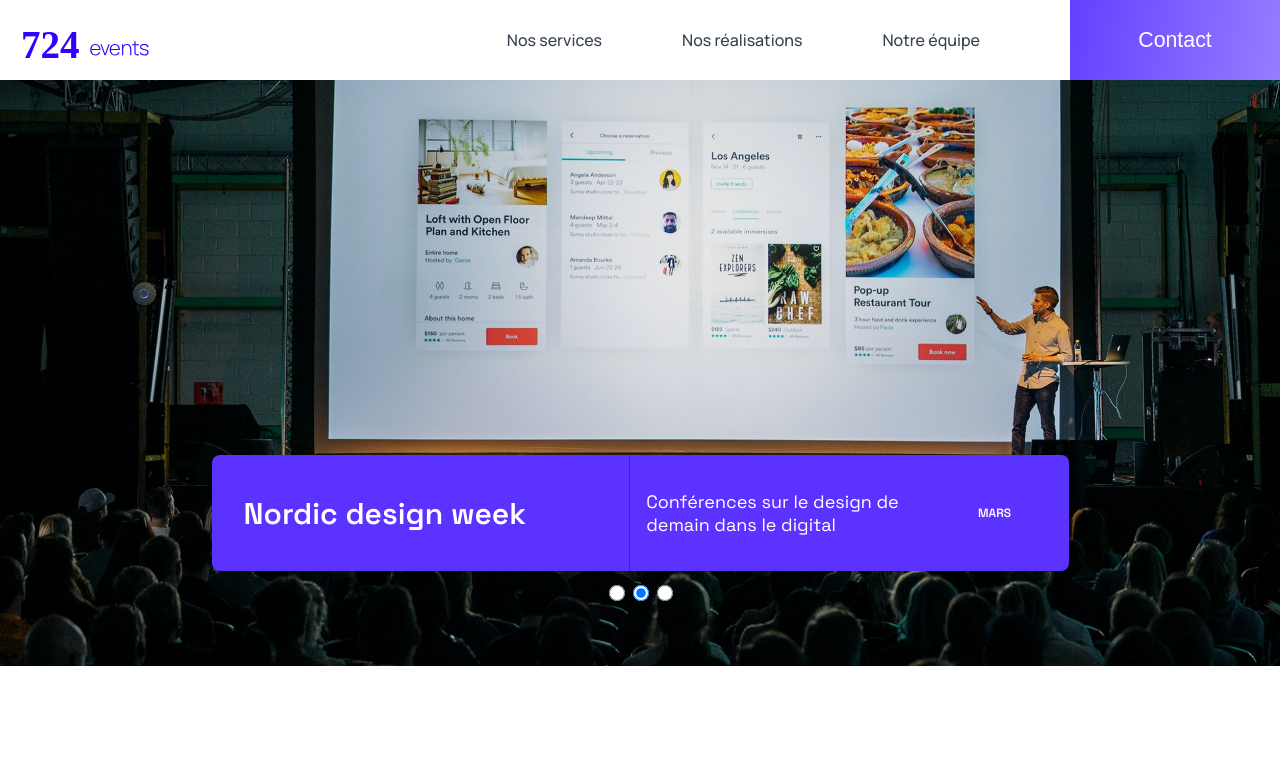
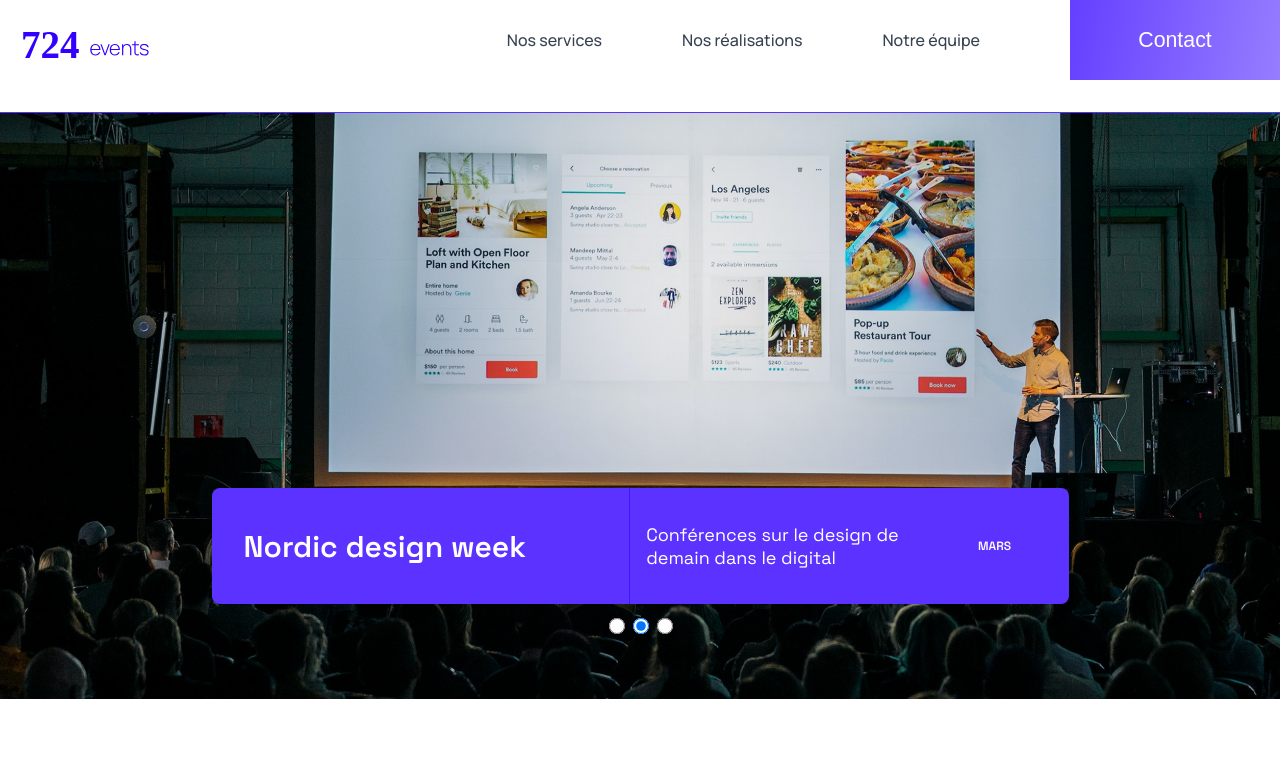
Before and after one commit to samylouati/724event, a React (Create React App) app: page / in a window 1280 px wide. Shown: the top 773 px of the page. Built offline with nearby package versions, Linux system fonts and the light colour scheme.

Commit message:
Ajout defilement header

```diff
--- a/src/containers/Menu/style.scss
+++ b/src/containers/Menu/style.scss
@@ -4,13 +4,6 @@ header {
   height: 112px;
 }
 
-.sticky-menu {
-  position: fixed;
-  top: 0;
-  width: 100%;
-  z-index: 1000;
-  background-color: white;
-}
 nav {
   font-family: "Manrope", sans-serif;
   font-weight: 500;
--- a/src/pages/Home/index.js
+++ b/src/pages/Home/index.js
@@ -1,3 +1,5 @@
+import { useEffect } from "react"; // Pour gerer le defilement du header
+
 import Menu from "../../containers/Menu";
 import ServiceCard from "../../components/ServiceCard";
 import EventCard from "../../components/EventCard";
@@ -29,6 +31,23 @@ const Page = () => {
   const lastEvent = sortEvents[0];
   const last = lastEvent;
   console.log(last)
+
+  // Ajout pour la gestion du Header
+  useEffect(() => {
+    const handleScroll = () => {
+      const header = document.querySelector('header');
+      if (window.scrollY > 50) {
+        header.classList.add('transparent');
+      } else {
+        header.classList.remove('transparent');
+      }
+    };
+
+    window.addEventListener('scroll', handleScroll);
+    return () => {
+      window.removeEventListener('scroll', handleScroll);
+    };
+  }, []);
 
   return <>
     <header>
--- a/src/pages/Home/style.scss
+++ b/src/pages/Home/style.scss
@@ -1,10 +1,28 @@
 @import "src/colors.scss";
+// Ajout effet defilement header
+header {
+  position: fixed;
+  top: 0;
+  left: 0;
+  width: 100%;
+  background-color: white;
+  color: white;
+  transition: background-color 0.3s, opacity 0.3s;
+  z-index: 1000;
+}
+header.transparent {
+  opacity: 0;
+}
+header:hover {
+  opacity: 1;
+}
 
 main {
   display: flex;
   flex-direction: column;
   align-items: center;
   background-color: $primary;
+  padding-top: 145px;
 }
 
 .ServicesContainer {
```
